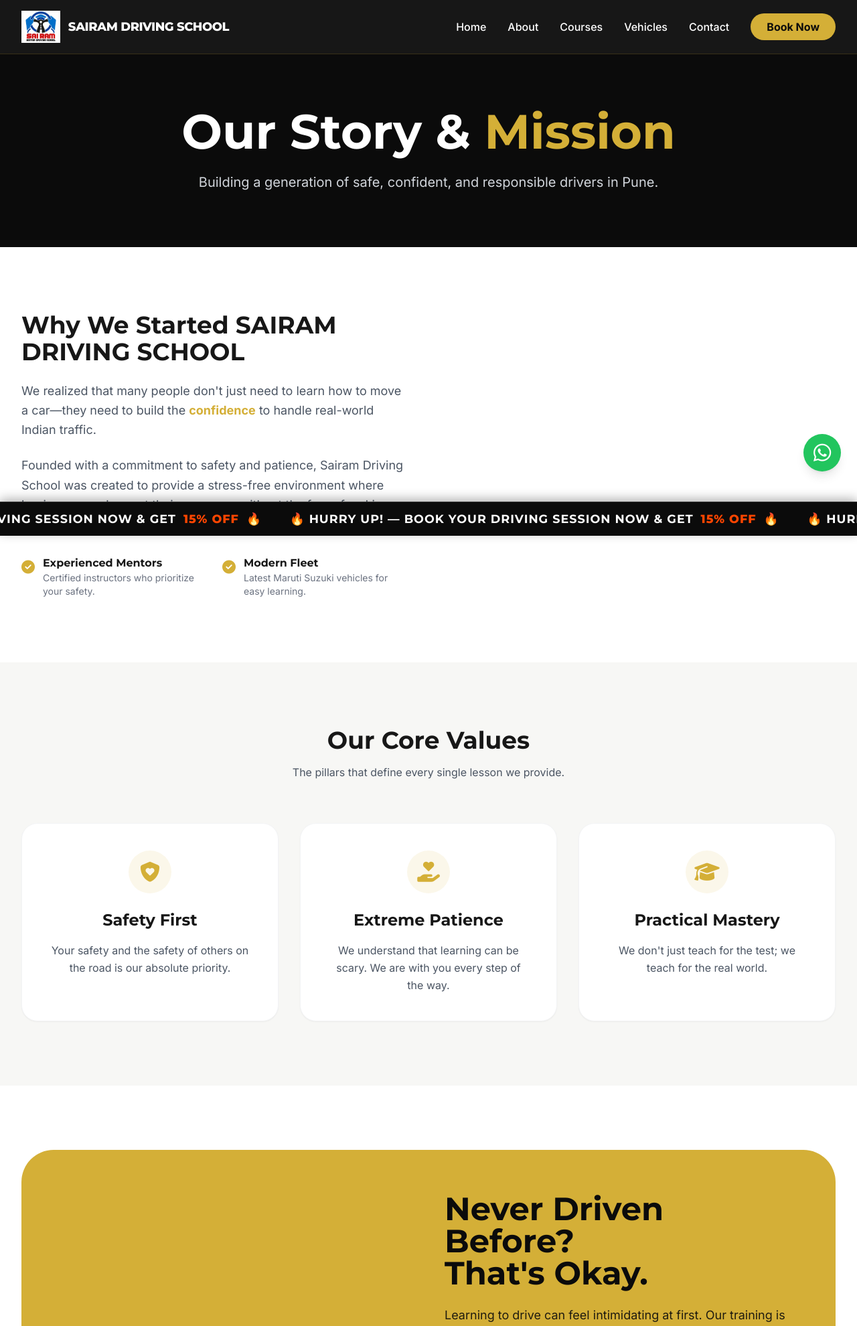
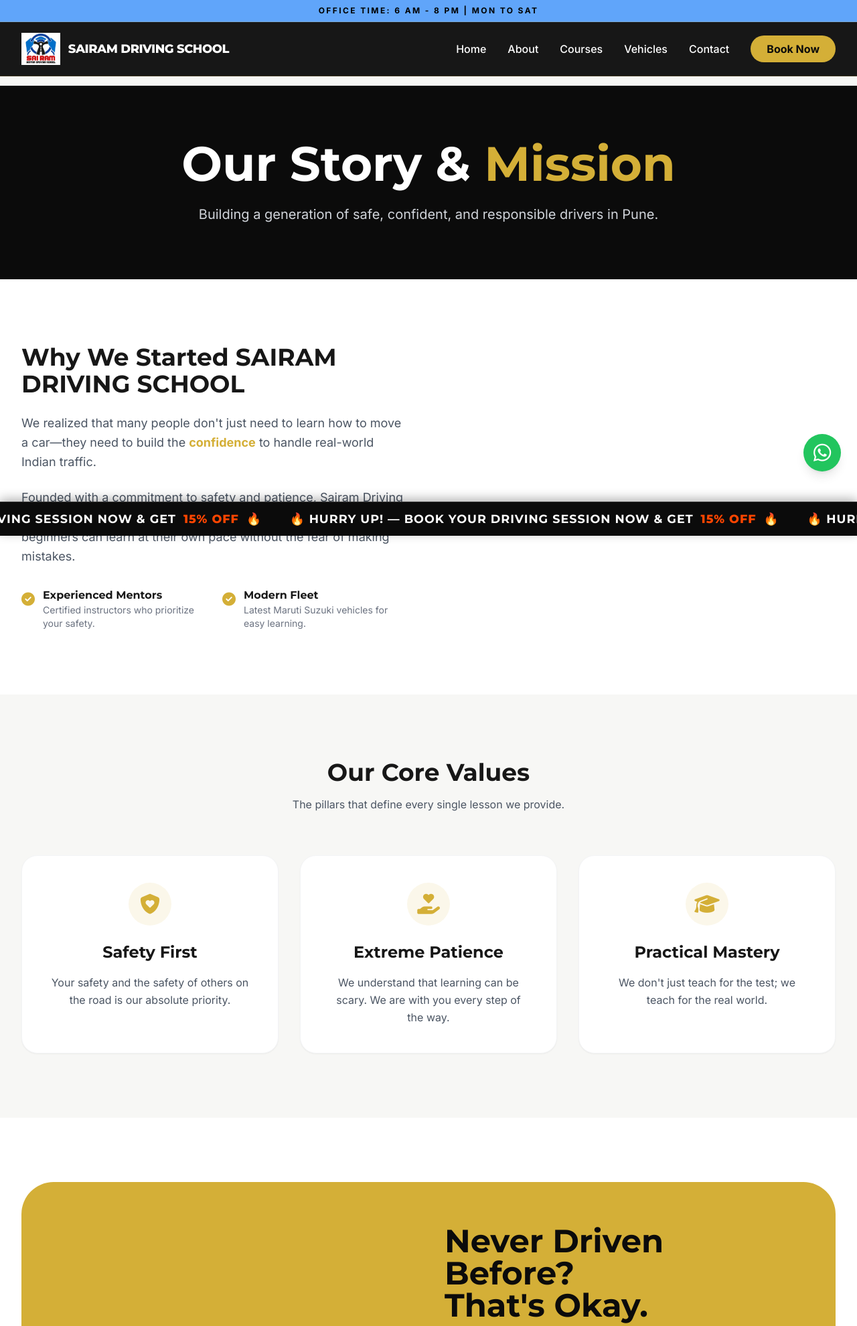
Before and after one commit to skysal123/sairam_driving_school, a Flask app: page /about in a window 1280 px wide. Shown: the top 1980 px of the page at 67% size. Run offline with Flask 3, Linux system fonts and the light colour scheme; some libraries are stand-ins or nearby versions.

Commit message:
office time and day added

```diff
--- a/templates/base.html
+++ b/templates/base.html
@@ -154,6 +154,13 @@
 
     <!-- Navigation -->
     <nav class="glass-nav text-white fixed w-full z-50 top-0 left-0 border-b border-brandGold/20">
+        <div class="border-b border-brandGold/20 bg-blue-400">
+            <div class="max-w-7xl mx-auto px-4 sm:px-6 lg:px-8 py-2 text-center">
+                <p class="text-[10px] sm:text-xs font-black tracking-[0.2em] uppercase" style="color: #000000;">
+                    Office Time: 6 AM - 8 PM | Mon to Sat
+                </p>
+            </div>
+        </div>
         <div class="max-w-7xl mx-auto px-4 sm:px-6 lg:px-8">
             <div class="flex justify-between h-20 items-center">
                 <!-- Logo -->
@@ -200,7 +207,7 @@
     </nav>
 
     <!-- Main Content -->
-    <main class="pt-20">
+    <main class="pt-28 md:pt-32">
         {% block content %}{% endblock %}
     </main>
 
```
